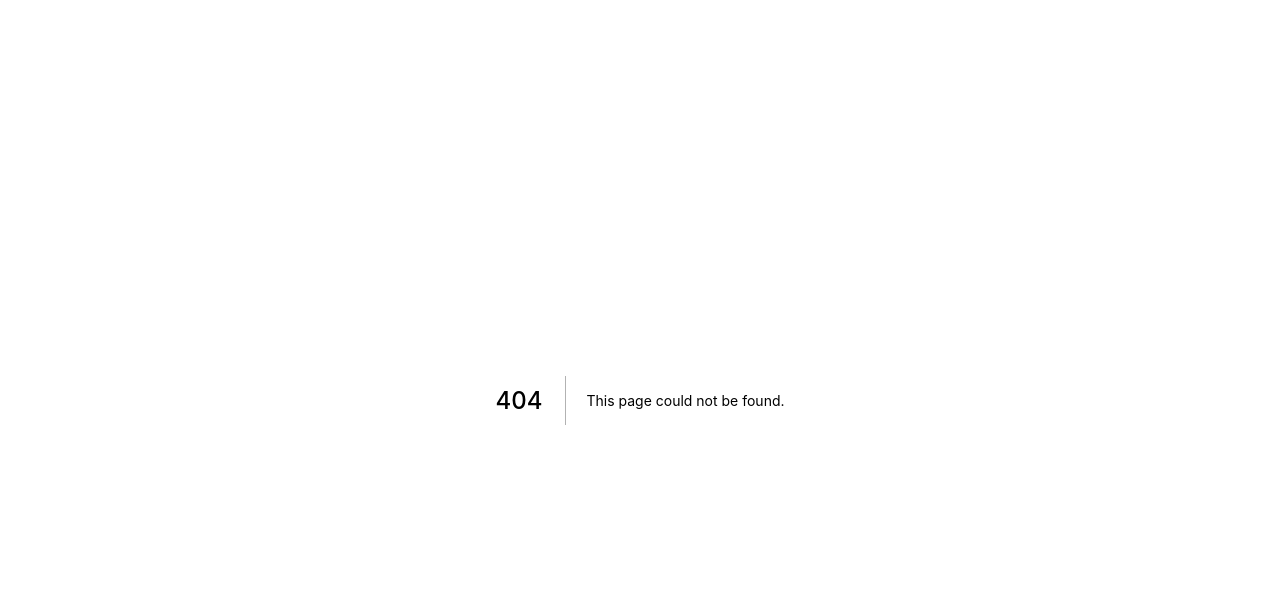
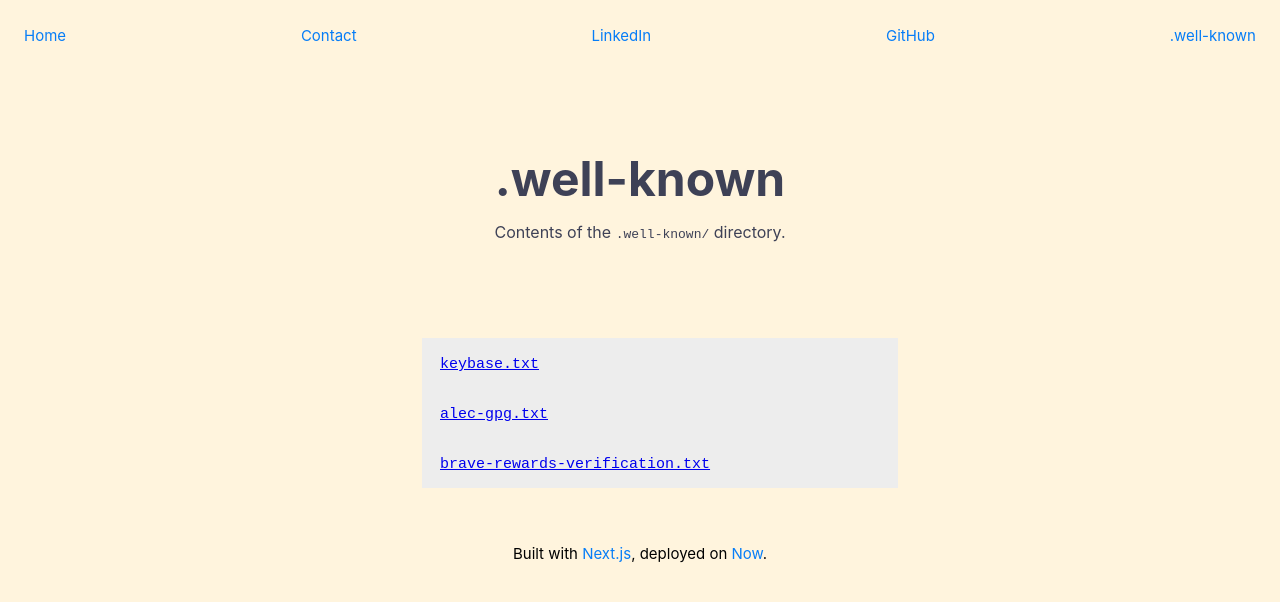
Before and after one commit to aburgd/portfolio, a Next.js app: page /well-known in a window 1280 px wide. Before the commit this address had no page. Shown: the top 602 px of the page. Built offline with nearby package versions, Linux system fonts and the light colour scheme.

Commit message:
add well-known directory page

```diff
--- a/components/nav.js
+++ b/components/nav.js
@@ -3,7 +3,8 @@ import Link from 'next/link'
 
 const links = [
   { href: 'https://www.linkedin.com/in/aburgd/', label: 'LinkedIn' },
-  { href: 'https://github.com/aburgd', label: 'GitHub' }
+  { href: 'https://github.com/aburgd', label: 'GitHub' },
+  { href: '/well-known', label: '.well-known' }
 ].map(link => {
   link.key = `nav-link-${link.href}-${link.label}`
   return link
--- /dev/null
+++ b/pages/well-known.js
@@ -0,0 +1,92 @@
+import React from 'react'
+import Head from 'next/head'
+import Nav from '../components/nav'
+import Footer from '../components/footer'
+
+const files = [
+  { href: '/.well-known/keybase.txt', filename: 'keybase.txt'},
+  { href: '/.well-known/alec-gpg.txt', filename: 'alec-gpg.txt'},
+  { href: '/.well-known/brave-rewards-verification.txt', filename: 'brave-rewards-verification.txt'}
+].map(file => {
+  file.key = `nav-link-${file.href}-${file.filename}`
+  return file
+})
+
+const WellKnown = () => (
+  <wellknown>
+    <Head>
+      <title>.well-known</title>
+    </Head>
+
+    <Nav />
+
+    <div className="hero">
+      <h1 className="title">.well-known</h1>
+      <p className="description">Contents of the <code>.well-known/</code> directory.</p>
+
+      <div className="row">
+
+        <ul>
+          {files.map(({ key, href, filename }) => (
+            <li key={key} className='card file'>
+              <a href={href}>{filename}</a>
+            </li>
+          ))}
+        </ul>
+      </div>
+    </div>
+
+    <style>{`
+      .hero {
+        width: 100%;
+        color: #3E4156;
+        background-color: #FFF4DD;
+      }
+      li {
+        list-style-type: none;
+      }
+      .title {
+        margin: 0;
+        width: 100%;
+        padding-top: 80px;
+        line-height: 1.15;
+        font-size: 48px;
+      }
+      .title,
+      .description {
+        text-align: center;
+      }
+      .row {
+        max-width: 880px;
+        margin: 80px auto 40px;
+        display: flex;
+        flex-direction: row;
+        justify-content: space-around;
+      }
+      .row {
+        max-width: 880px;
+        margin: 80px auto 40px;
+        display: flex;
+        flex-direction: row;
+        justify-content: space-around;
+      }
+      .card {
+        padding: 18px 18px 15px;
+        width: 440px;
+        text-align: left;
+        text-decoration: none;
+        font-size: 15px;
+        color: #434343;
+        background-color: #EDEDED;
+      }
+      .file {
+        font-family: monospace;
+      }
+    `}</style>
+
+    <Footer />
+
+  </wellknown>
+)
+
+export default WellKnown
```
